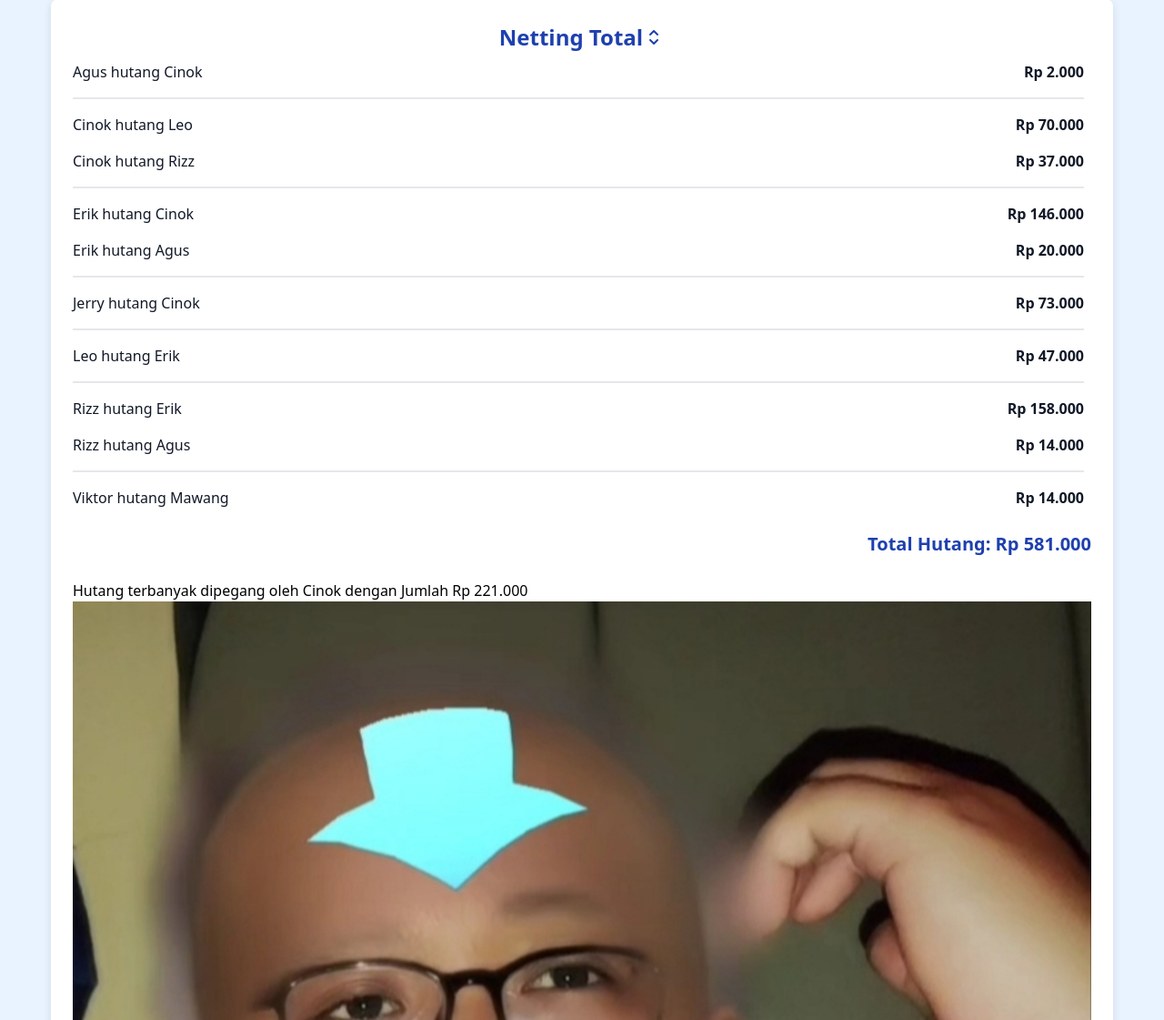
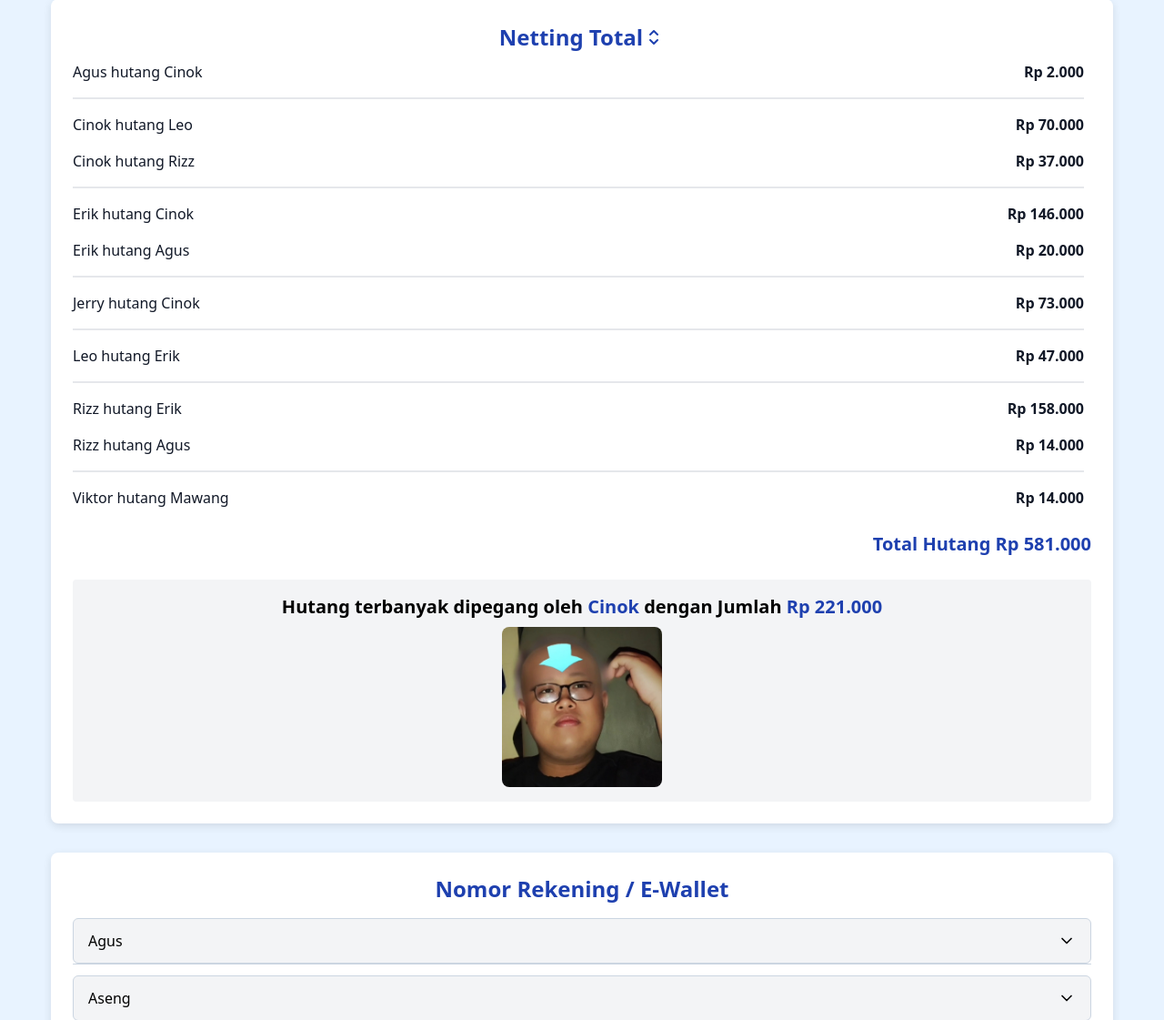
Before and after one commit to jknymous/hutang-grup-system, a PHP site: page /index2.php in a window 1280 px wide. Shown: the part 89-1210 px from the top of the page at 91% size. Run offline with PHP 8.4, Linux system fonts and the light colour scheme; data comes from the database, SQL or seed files in the repository.

Commit message:
update untuk winner container

```diff
--- a/index2.php
+++ b/index2.php
@@ -225,6 +225,7 @@ $rekening = [
       stroke: currentColor;
       transition: transform 0.3s ease, color 0.3s ease;
     }
+
     #sortIcon:hover {
       color: #3b82f6; /* Change color on hover */
       transform: scale(1.1); /* Slightly enlarge on hover */
@@ -281,6 +282,28 @@ $rekening = [
     }
     .dark-mode #totalHutang {
       color: #bfa742;
+    }
+
+    /* ===== Container WINNER ===== */
+    .winning-text {
+      background-color: #f3f4f6;
+    }
+
+    .dark-mode .winning-text {
+      background-color: #334155;
+    }
+
+    .highlight-text {
+      color: #1e40af;
+    }
+
+    .dark-mode .highlight-text {
+      color: #bfa742;
+    }
+
+    .winning-text:hover {
+      transform: scale(1.01);
+      transition: all 0.3s ease;
     }
 
     /* ===== Box No Rek (Rekening/E-Wallet) ===== */
@@ -393,23 +416,25 @@ $rekening = [
       <div id="dataHutangList"></div>
 
       <!-- Total Hutang -->
-      <div id="totalHutang">Total Hutang: Rp <?= number_format($totalKeseluruhan, 0, ',', '.') ?></div>
+      <div id="totalHutang">Total Hutang Rp <?= number_format($totalKeseluruhan, 0, ',', '.') ?></div>
 
       <!-- Hutang Terbanyak di Paling Bawah -->
       <?php if ($namaMaxCreditor !== null): ?>
-      <div class="winning-text mt-6">
+        <div class="winning-text mt-6 p-4 rounded text-center">
+          <p class="text-xl font-bold"> <!-- Increased font size to text-xl and made it bold -->
             Hutang terbanyak dipegang oleh
-        <span><?= htmlspecialchars($namaMaxCreditor) ?></span>
+            <span class="highlight-text"><?= htmlspecialchars($namaMaxCreditor) ?></span>
             dengan Jumlah
-        <span>Rp <?= number_format($maxCreditorAmount, 0, ',', '.') ?></span>
-      </div>
+            <span class="highlight-text">Rp <?= number_format($maxCreditorAmount, 0, ',', '.') ?></span>
+          </p>
           <img src="<?php
             $pathFoto = "assets/foto/" . strtolower($namaMaxCreditor) . ".jpg";
             if (!file_exists($pathFoto)) {
               $pathFoto = "assets/foto/agus.png";
             }
             echo $pathFoto;
-      ?>" alt="<?= htmlspecialchars($namaMaxCreditor) ?>" class="winner-photo"/>
+          ?>" alt="<?= htmlspecialchars($namaMaxCreditor) ?>" class="winner-photo w-44 h-44 mx-auto mt-2 rounded-lg"/> <!-- Added rounded-lg for slight border radius -->
+        </div>
       <?php endif; ?>
     </section>
 
@@ -520,7 +545,7 @@ $rekening = [
       });
 
       const totalElem = document.getElementById('totalHutang');
-      totalElem.textContent = 'Total Hutang: Rp ' + data.reduce((sum, r) => sum + r.jumlah, 0).toLocaleString('id-ID');
+      totalElem.textContent = 'Total Hutang Rp ' + data.reduce((sum, r) => sum + r.jumlah, 0).toLocaleString('id-ID');
     }
 
     // Sorting Netting
```
Lines whose indentation alone changed are shown as unchanged.
